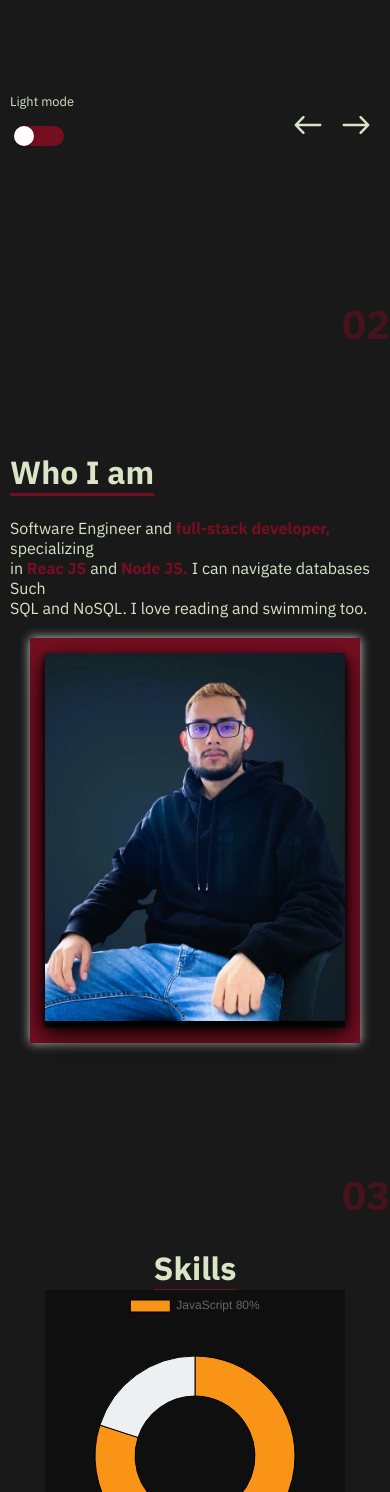
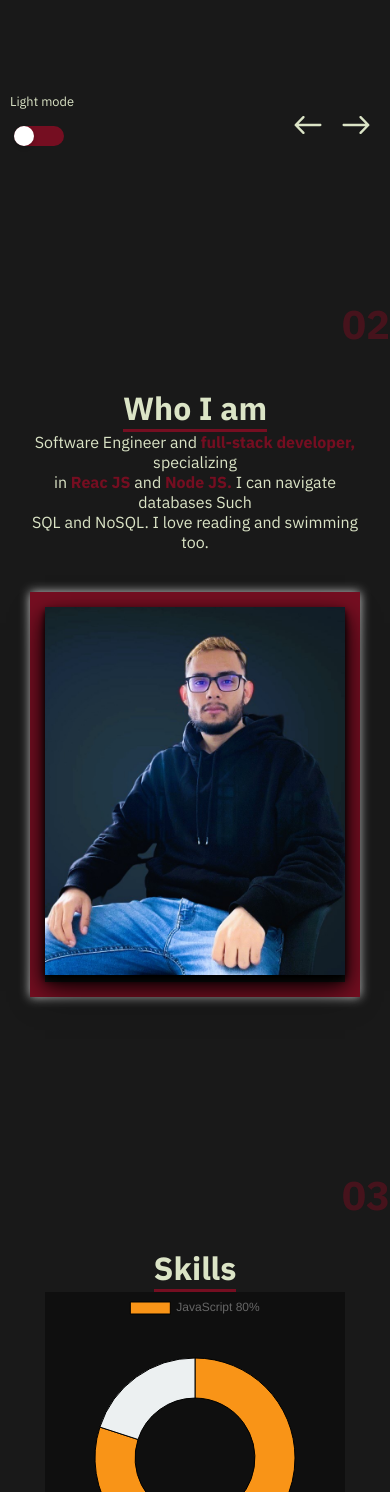
Before and after one commit to jonathanedd/Portfolio2.0, a React (Create React App) app: page / in a window 390 px wide. Shown: the part 685-2177 px from the top of the page. Built offline with nearby package versions, Linux system fonts and the light colour scheme.

Commit message:
Adjusted responsive in aboutMe component

```diff
--- a/src/components/AboutMe.jsx
+++ b/src/components/AboutMe.jsx
@@ -30,13 +30,13 @@ export default function AboutMe() {
 // STYLES
 const AboutMeContainer = styled.div`
   height: 100vh;
-  margin: auto;
-  align-items: center;
+  @media all and (max-width: 480px) {
+    text-align: center;
+  }
 `;
 
 const TopNumber = styled.h1`
   /* background-color: bisque; */
-  margin-bottom: 70px;
   text-align: end;
   font-size: 2.5rem;
   opacity: 50%;
@@ -56,18 +56,25 @@ const AboutMeText = styled.div`
       props.isDarkMode ? props.theme.title : props.theme.title};
     flex-direction: column;
     margin: 10px;
+    @media all and (max-width: 480px) {
+      height: max-content;
+      padding-bottom: 20px;
+      width: 90%;
+    }
     h1 {
       border-bottom: 3px solid #750e21;
       width: fit-content;
       color: ${(props) =>
         props.isDarkMode ? props.theme.title : props.theme.title};
+      @media all and (max-width: 480px) {
+        margin: auto;
+      }
     }
 
     strong {
       color: ${(props) => props.theme.subTitle};
     }
   }
-
   @media all and (max-width: 480px) {
     display: flex;
     flex-direction: column;
--- a/src/components/Projects.jsx
+++ b/src/components/Projects.jsx
@@ -104,9 +104,6 @@ const CardsContainer = styled.div`
 
 const TitleProjects = styled.div`
   display: flex;
-
-  /* width: 820px; */
-  /* align-items: center; */
   color: ${(props) =>
     props.isDarkMode ? props.theme.title : props.theme.icon};
   h1 {
--- a/src/components/Skills.jsx
+++ b/src/components/Skills.jsx
@@ -100,7 +100,7 @@ const TitleSkills = styled.h1`
   display: flex;
   color: ${(props) =>
     props.isDarkMode ? props.theme.title : props.theme.title};
-  border-bottom: #750e21 1px solid;
+  border-bottom: #750e21 3px solid;
   width: max-content;
   margin: auto;
 `;
```
Also changed, not shown: src/components/ContactMe.jsx (+0 -25 lines).
